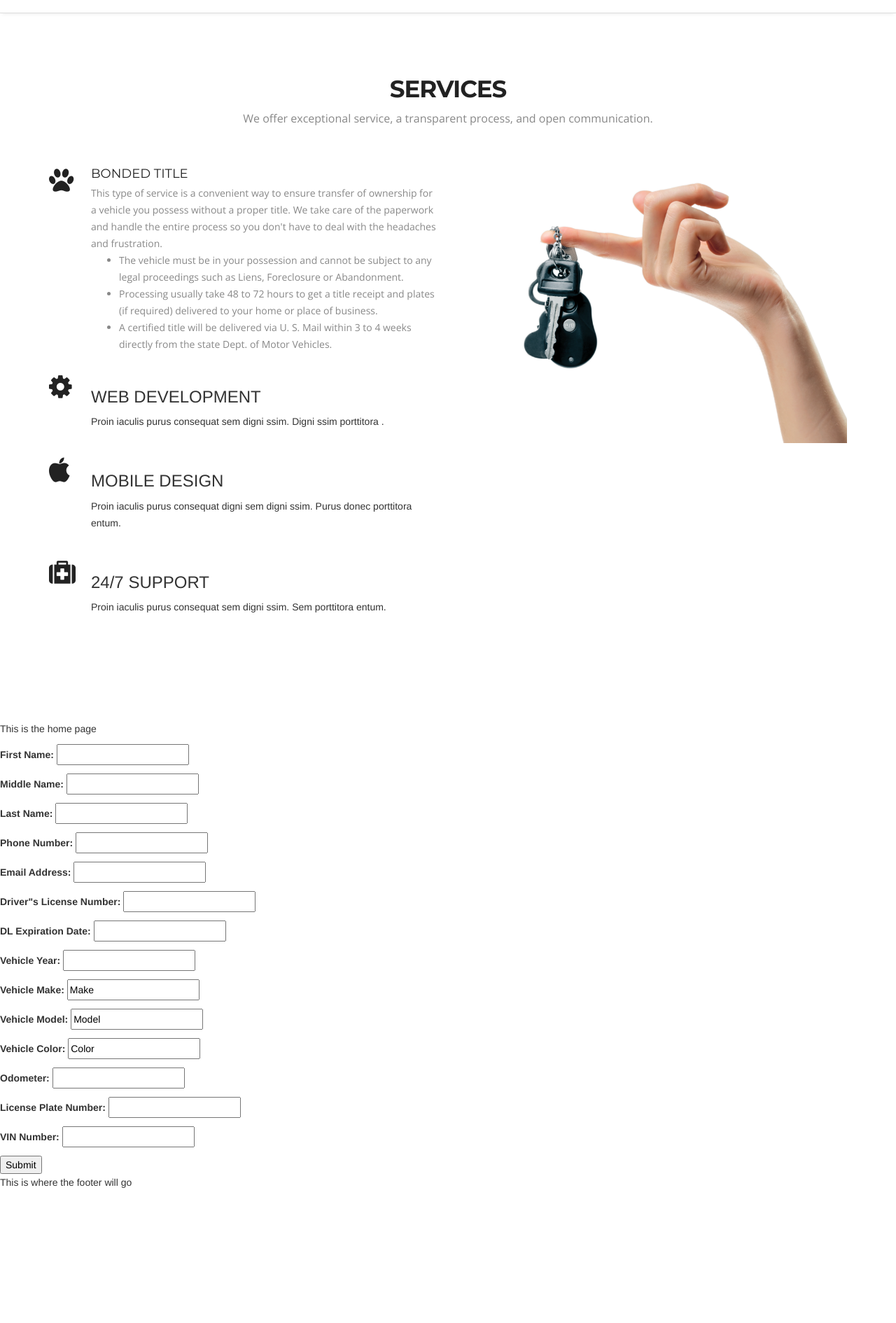
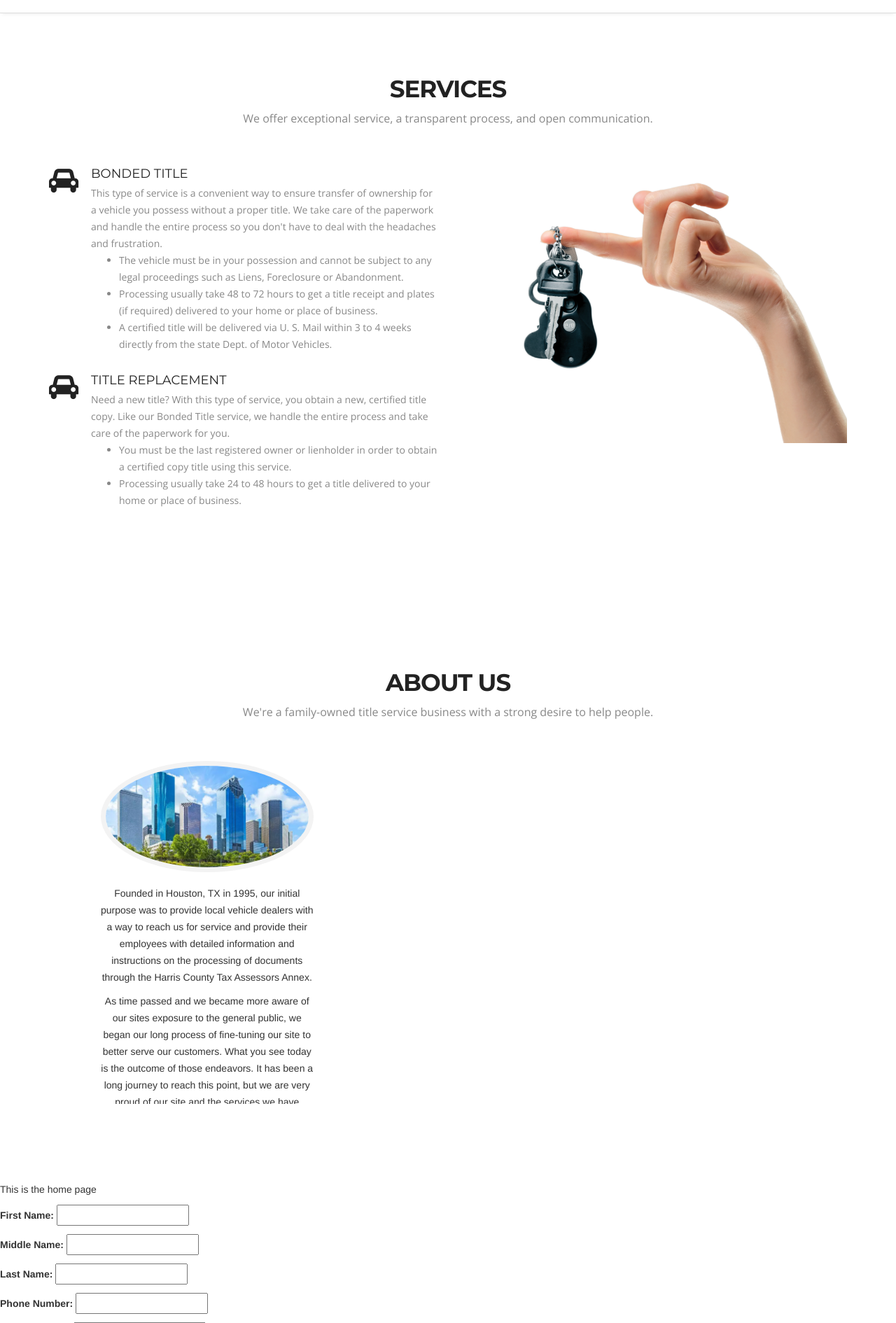
Before and after one commit to gmartinez31/TitleStore, a Django app: page / in a window 1280 px wide. Shown: the part 901-2791 px from the top of the page at 70% size. Before the commit the page ends 2598 px from the top, so only its background shows below. Run offline with Django 3.2, Linux system fonts and the light colour scheme.

Commit message:
finished Services section. Started about us section

```diff
--- a/titlestor/templates/base.html
+++ b/titlestor/templates/base.html
@@ -93,7 +93,7 @@
                 <div class="col-lg-6 col-sm-6 wow fadeInLeft delay-05s">
                     <div class="service-list">
                         <div class="service-list-col1">
-                            <i class="fa-paw"></i>
+                            <i class="fa-car"></i>
                         </div>
                         <div class="service-list-col2">
                             <h3 id='bonded'>Bonded Title</h3>
@@ -108,36 +108,65 @@
                     </div>
                     <div class="service-list">
                         <div class="service-list-col1">
-                            <i class="fa-gear"></i>
+                            <i class="fa-car"></i>
                         </div>
                         <div class="service-list-col2">
-                            <h3>web development</h3>
-                            <p>Proin iaculis purus consequat sem digni ssim. Digni ssim porttitora .</p>
-                        </div>
-                    </div>
-                    <div class="service-list">
-                        <div class="service-list-col1">
-                            <i class="fa-apple"></i>
-                        </div>
-                        <div class="service-list-col2">
-                            <h3>mobile design</h3>
-                            <p>Proin iaculis purus consequat digni sem digni ssim. Purus donec porttitora entum.</p>
-                        </div>
-                    </div>
-                    <div class="service-list">
-                        <div class="service-list-col1">
-                            <i class="fa-medkit"></i>
-                        </div>
-                        <div class="service-list-col2">
-                            <h3>24/7 Support</h3>
-                            <p>Proin iaculis purus consequat sem digni ssim. Sem porttitora entum.</p>
+                            <h3 id='bonded'>Title Replacement</h3>
+                            <p id='bonded-text'>Need a new title? With this type of service, you obtain a new, certified title copy. Like our Bonded Title service, we handle the entire process and take care of the paperwork for you.</p>
+                            <ul id='bonded-text'>
+                                <li>You must be the last registered owner or lienholder in order to obtain a certified copy title using this service.</li>
+                                <li>Processing usually take 24 to 48 hours to get a title delivered to your home or place of business.</li>
+                            </ul>
+
                         </div>
                     </div>
                 </div>
                 <figure class="col-lg-6 col-sm-6  text-right wow fadeInUp delay-02s">
                     <img src="{% static 'titlestor/img/carkeys.png' %}" alt="car keys">
                 </figure>
+            </div>
+        </div>
+    </section>
 
+    <!-- About Us -->
+    <section class="main-section" id='service'>
+        <div class="container">
+            <h2 id='services'>About Us</h2>
+            <h6 id='servsum'>We're a family-owned title service business with a strong desire to help people.</h6>
+            <div class="team-leader-block clearfix">
+                <div class="team-leader-box">
+                    <div class="team-leader wow fadeInDown delay-03s">
+                        <div class="team-leader-shadow">
+                            <a href="#"></a>
+                        </div>
+                        <img src="{% static 'titlestor/img/houstonday.jpg' %}" alt="houston skyline day">
+                        <ul>
+                            <li>
+                                <a href="#" class="fa-twitter"></a>
+                            </li>
+                            <li>
+                                <a href="#" class="fa-facebook"></a>
+                            </li>
+                            <li>
+                                <a href="#" class="fa-pinterest"></a>
+                            </li>
+                            <li>
+                                <a href="#" class="fa-google-plus"></a>
+                            </li>
+                        </ul>
+                    </div>
+                    <p class="wow fadeInDown delay-03s"> Founded in Houston, TX in 1995, our initial purpose was to provide local vehicle dealers with a way to reach us for
+                    service and provide their employees with detailed information and instructions on the processing of documents through the
+                    Harris County Tax Assessors Annex.</p>
+                    <p class="wow fadeInDown delay-03s">As time passed and we became more aware of our sites exposure to the general public,
+                    we began our long process of fine-tuning our site to better serve our customers. What you see today is the outcome of those
+                    endeavors. It has been a long journey to reach this point, but we are very proud of our site and the services we have produced
+                    thus far.</p>
+                    <p class="wow fadeInDown delay-03s">Our goal is to make our service hassle and worry free for you. In our consultation we will take the time to make sure you
+                    understand how our services works, what paperwork we will provide, detailed service instructions needed for successfully
+                    completing your transaction through your local state and county offices, and a comprehensive estimate on what state or county
+                    fees are involved along with a flat rate fee for our services.</p>
+                </div>
             </div>
         </div>
     </section>
```
Also changed, not shown: titlestor/static/titlestor/img/houstonday.jpg (added).
